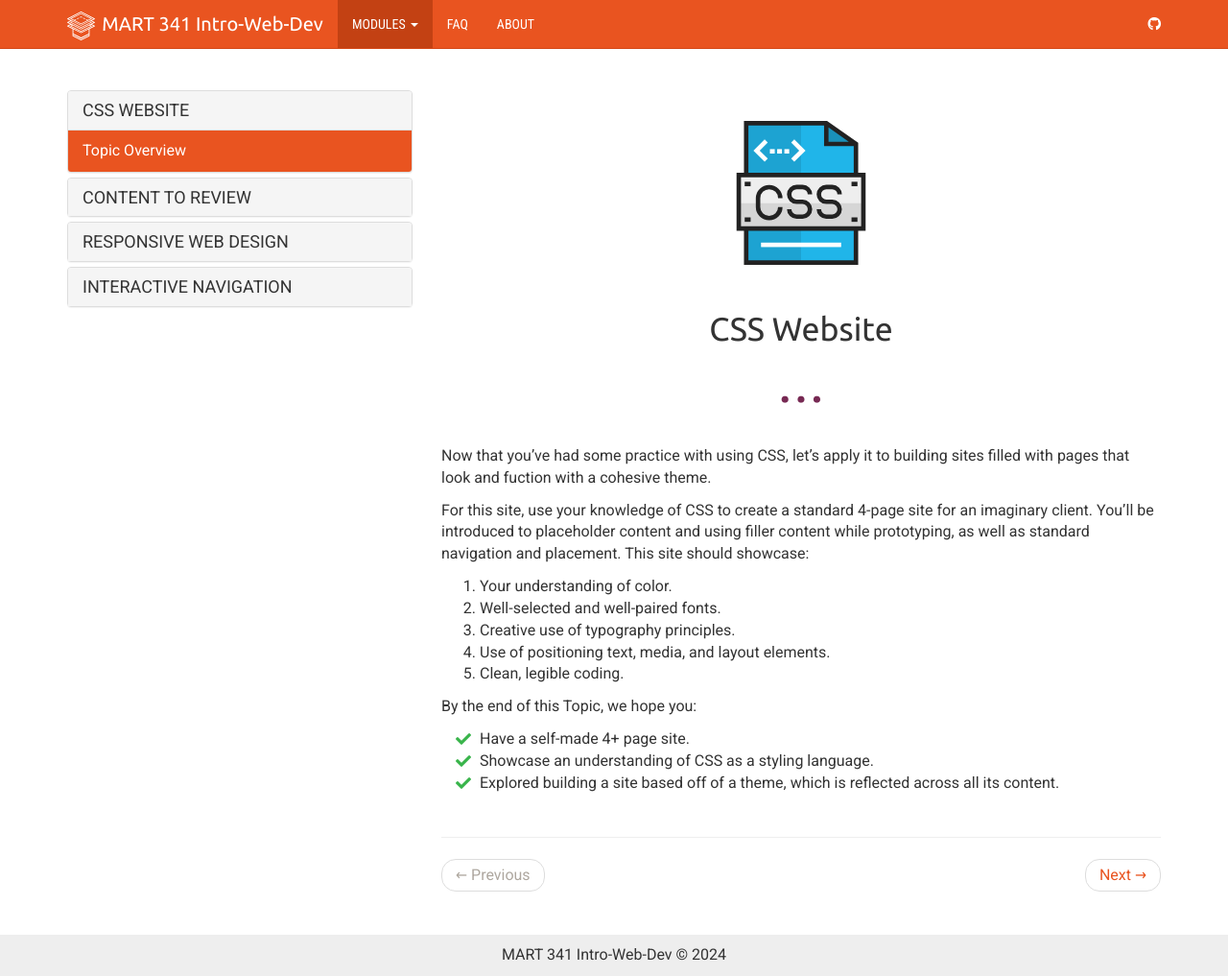
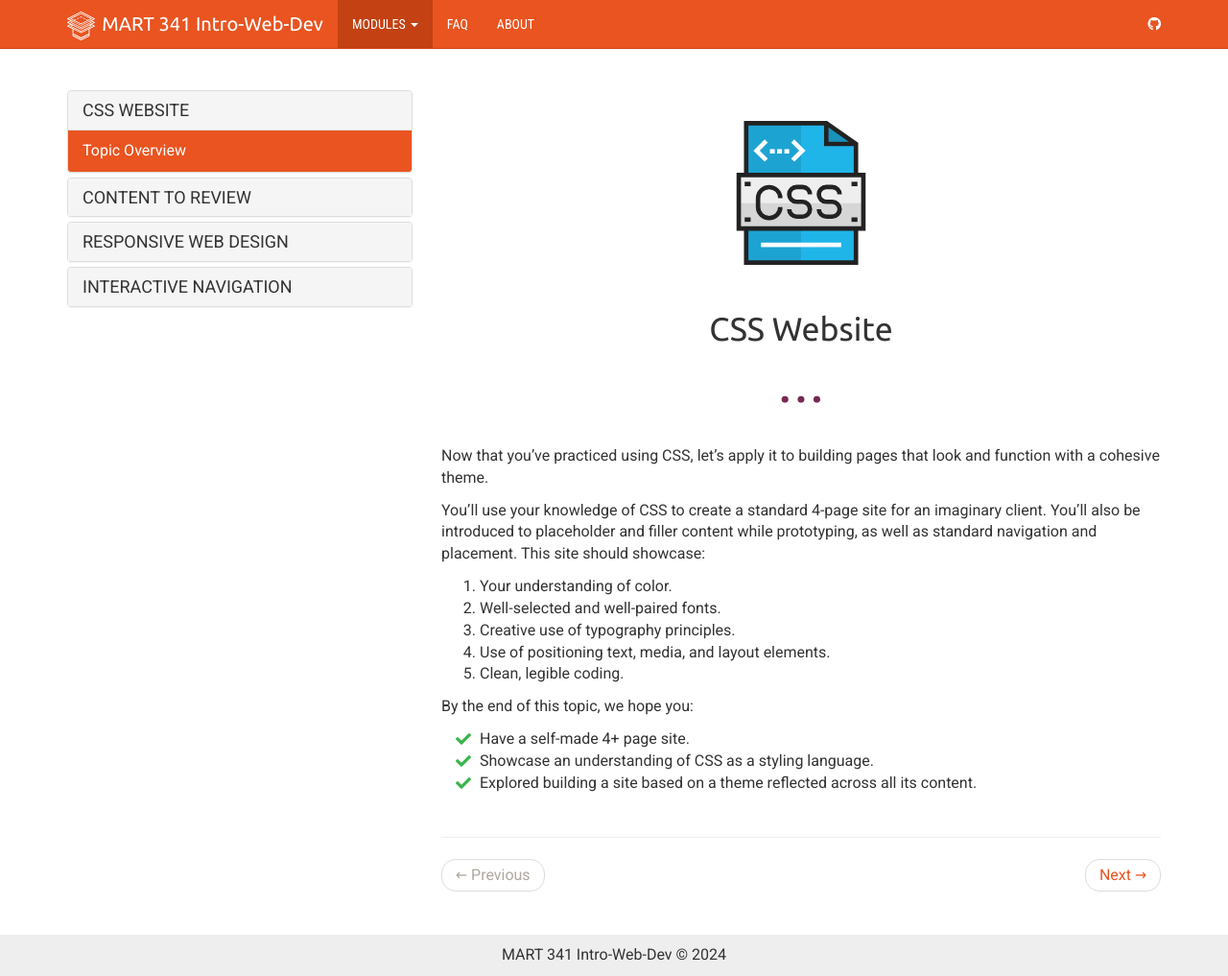
Before and after one commit to Montana-Media-Arts/webDesignFall2024, a Jekyll site: the page built from _docs/topic-12/00-index/page-01.md, in a window 1280 px wide and 1017 px high. Shown: the whole window at 96% size. Built offline with Jekyll 4.4.1, drawn with Linux system fonts in a browser that asks for light colours; nearby versions of some CDN libraries.

Commit message:
Update page-01.md

```diff
--- a/_docs/topic-12/00-index/page-01.md
+++ b/_docs/topic-12/00-index/page-01.md
@@ -13,9 +13,9 @@ tags:
 </div>
 
 
-Now that you've had some practice with using CSS, let's apply it to building sites filled with pages that look and fuction with a cohesive theme.
+Now that you've practiced using CSS, let's apply it to building pages that look and function with a cohesive theme.
 
-For this site, use your knowledge of CSS to create a standard 4-page site for an imaginary client. You'll be introduced to placeholder content and using filler content while prototyping, as well as standard navigation and placement. This site should showcase:
+You'll use your knowledge of CSS to create a standard 4-page site for an imaginary client. You'll also be introduced to placeholder and filler content while prototyping, as well as standard navigation and placement. This site should showcase:
 1. Your understanding of color.
 2. Well-selected and well-paired fonts.
 2. Creative use of typography principles.
@@ -23,9 +23,9 @@ For this site, use your knowledge of CSS to create a standard 4-page site for an
 5. Clean, legible coding.
 
 
-By the end of this Topic, we hope you:
+By the end of this topic, we hope you:
 <ul class="pros-and-cons">
   <li class="icon-pro">Have a self-made 4+ page site.</li>
   <li class="icon-pro">Showcase an understanding of CSS as a styling language.</li>
-  <li class="icon-pro">Explored building a site based off of a theme, which is reflected across all its content.</li>
+  <li class="icon-pro">Explored building a site based on a theme reflected across all its content.</li>
 </ul>
```
